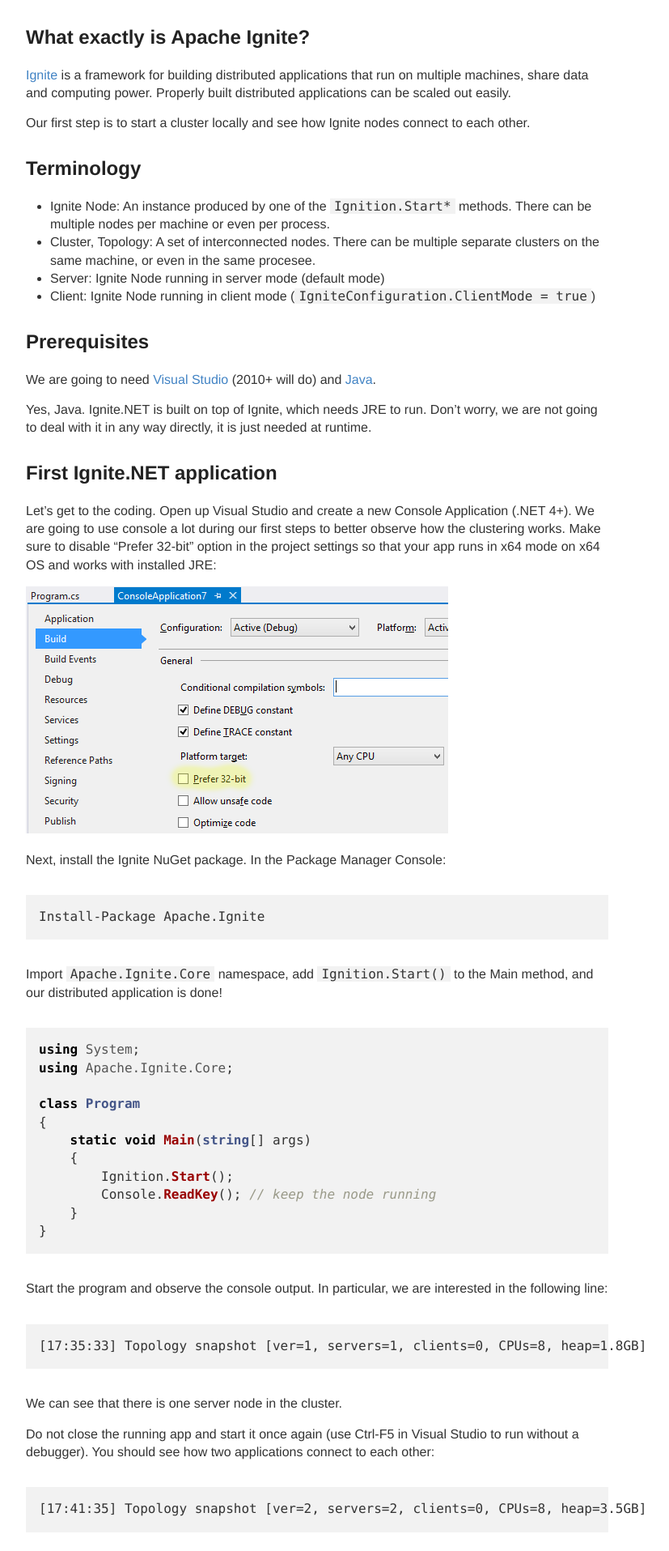
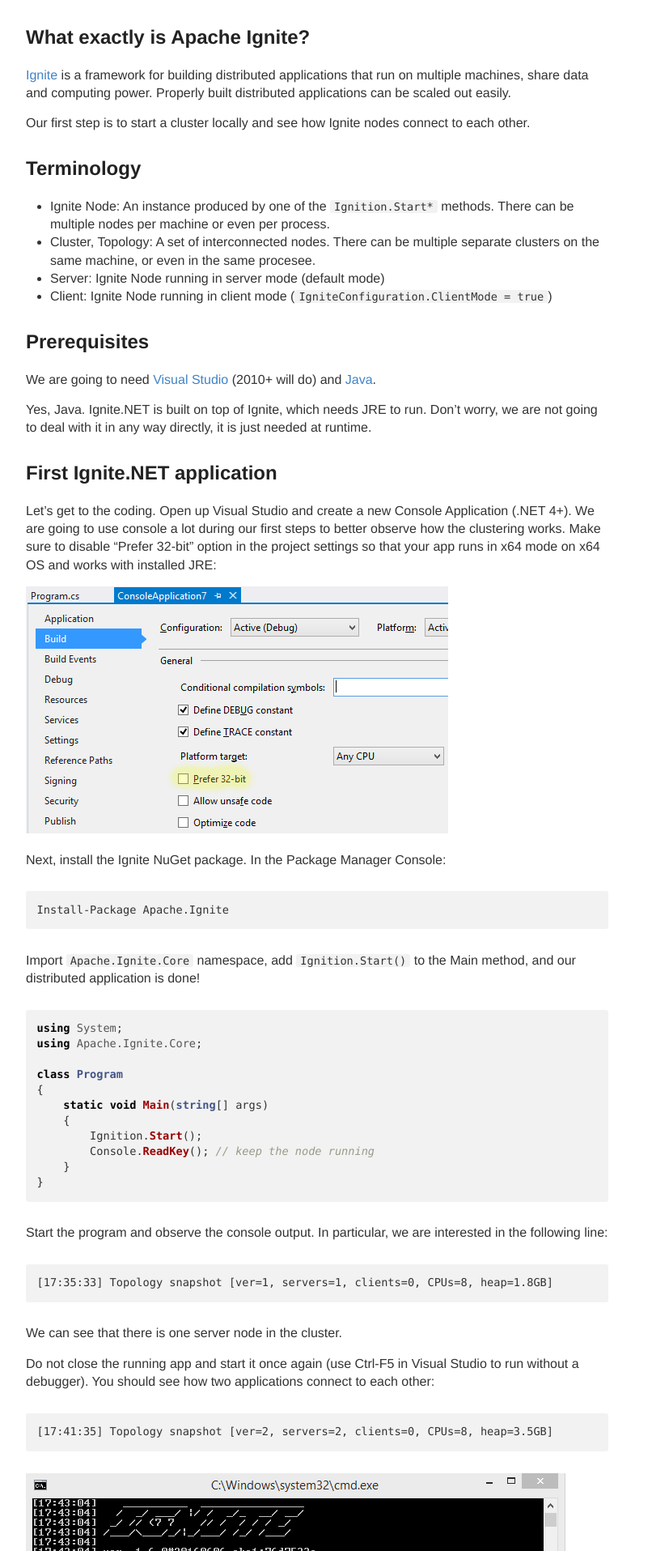
Before and after one commit to ptupitsyn/ptupitsyn.github.io, a Jekyll site: the page built from _posts/2016-06-21-Getting-Started-With-Apache-Ignite-Net.md, in a window 1280 px wide. Shown: the part 533-2448 px from the top of the page at 81% size, without its empty margins (248-1075 px from the left). Built offline with Jekyll 4.4.1, drawn with Linux system fonts in a browser that asks for light colours; comment, search, counter and statistics services are not loaded.

Commit message:
code block styling

```diff
--- a/_sass/_highlights.scss
+++ b/_sass/_highlights.scss
@@ -3,7 +3,8 @@
 	padding-bottom:1px;
 	background-color:$reserve-bg-color;
 	font-family:$code-font-family;
-	font-size:em(12);
+	font-size: 85%;
+	border-radius: 3px; // don't add padding, gives scrollbars
 
 	pre {
 		margin:0;
```
